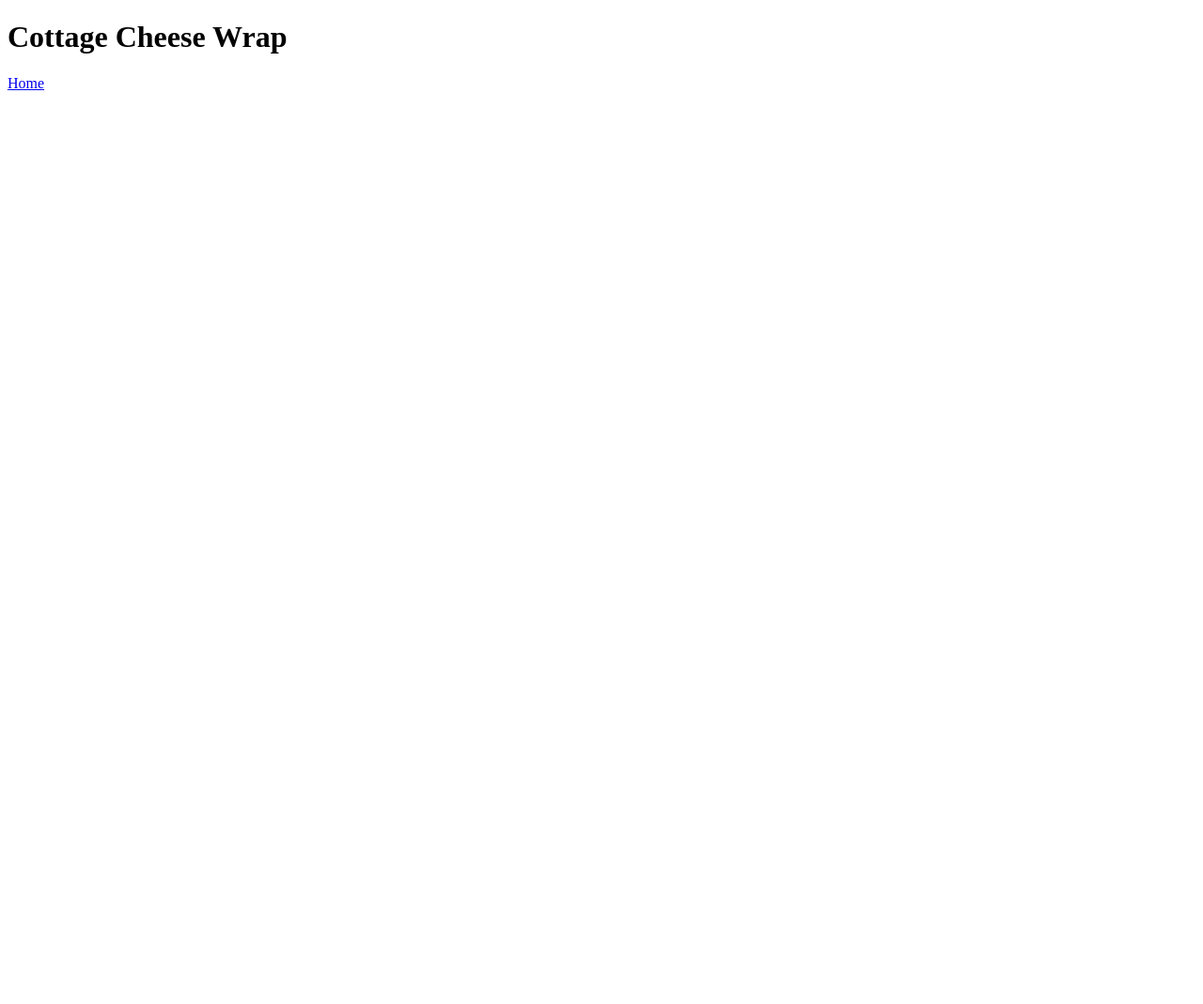
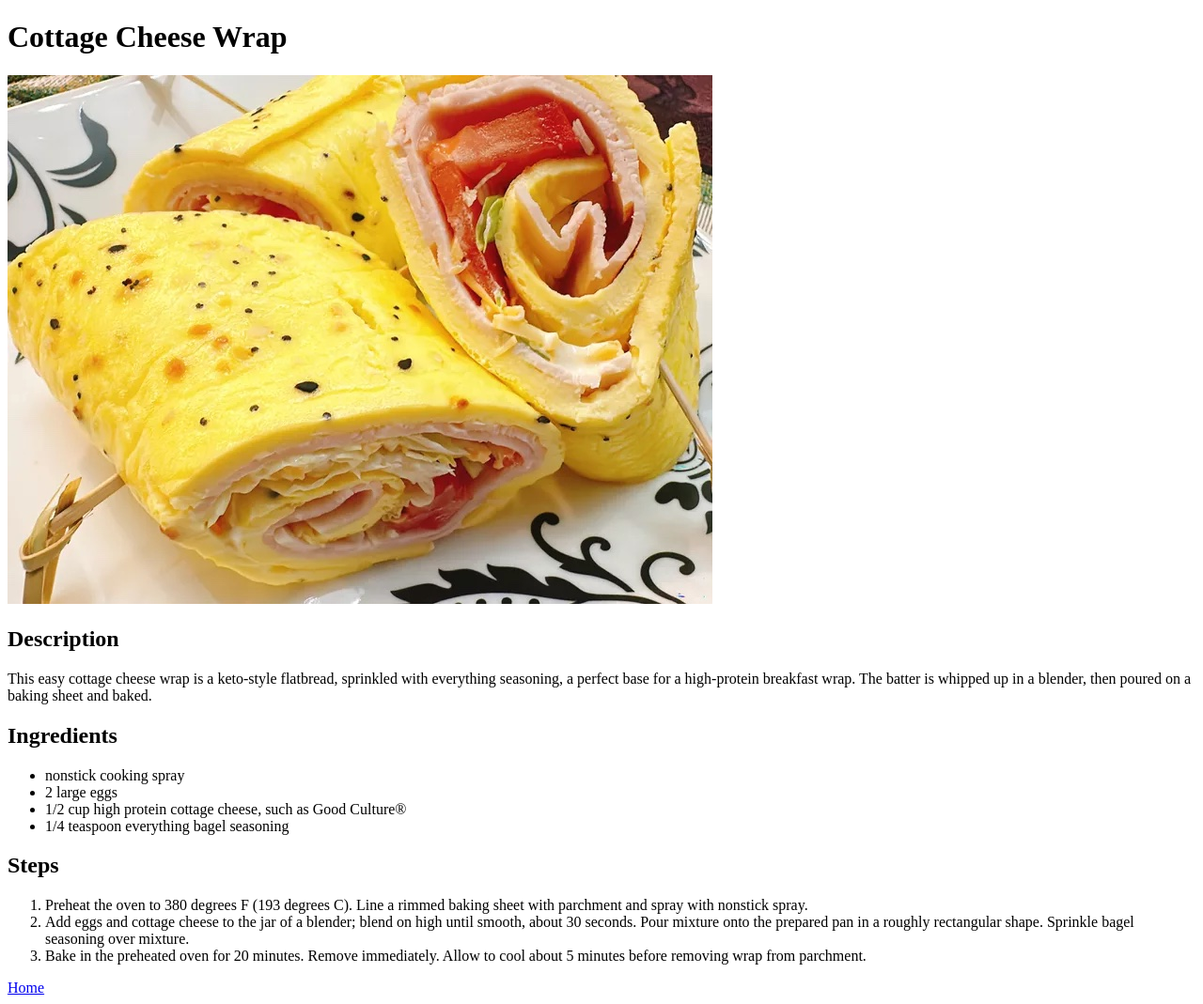
Before and after one commit to millear2/odin-recipes, a plain HTML site: page recipes/cottage-cheese-wrap.html in a window 1280 px wide. Shown: the whole page at 94% size. Before the commit the page ends 800 px from the top, so only its background shows below. Drawn offline with Linux system fonts and the light colour scheme.

Commit message:
Create img dir, src img, add main text to ccw html

```diff
--- a/recipes/cottage-cheese-wrap.html
+++ b/recipes/cottage-cheese-wrap.html
@@ -6,6 +6,22 @@
     </head>
     <Body>
         <h1>Cottage Cheese Wrap</h1>
+        <img src="../img/cottage-cheese-wrap.jpg" alt="A prepared cottage-cheese-wrap">
+        <h2>Description</h2>
+        <p>This easy cottage cheese wrap is a keto-style flatbread, sprinkled with everything seasoning, a perfect base for a high-protein breakfast wrap. The batter is whipped up in a blender, then poured on a baking sheet and baked.</p>
+        <h2>Ingredients</h2>
+        <ul>
+            <li>nonstick cooking spray</li>
+            <li>2 large eggs</li>
+            <li>1/2 cup high protein cottage cheese, such as Good Culture®</li>
+            <li>1/4 teaspoon everything bagel seasoning</li>
+        </ul>
+        <h2>Steps</h2>
+        <ol>
+            <li>Preheat the oven to 380 degrees F (193 degrees C). Line a rimmed baking sheet with parchment and spray with nonstick spray.</li>
+            <li>Add eggs and cottage cheese to the jar of a blender; blend on high until smooth, about 30 seconds. Pour mixture onto the prepared pan in a roughly rectangular shape. Sprinkle bagel seasoning over mixture.</li>
+            <li>Bake in the preheated oven for 20 minutes. Remove immediately. Allow to cool about 5 minutes before removing wrap from parchment.</li>
+        </ol>
         <a href="../index.html">Home</a>
     </Body>
 </html>
```
Also changed, not shown: img/cottage-cheese-wrap.jpg (added).
